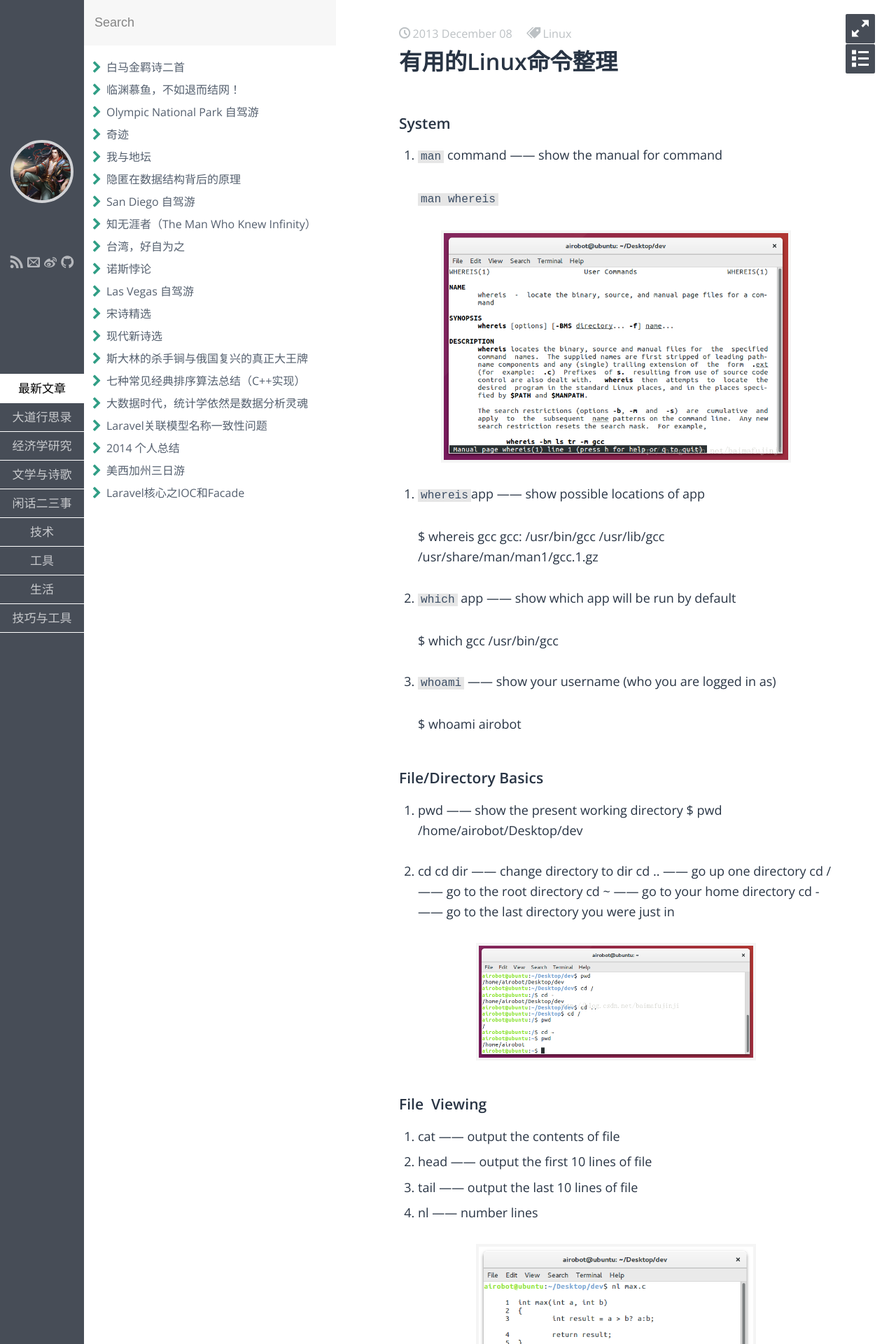
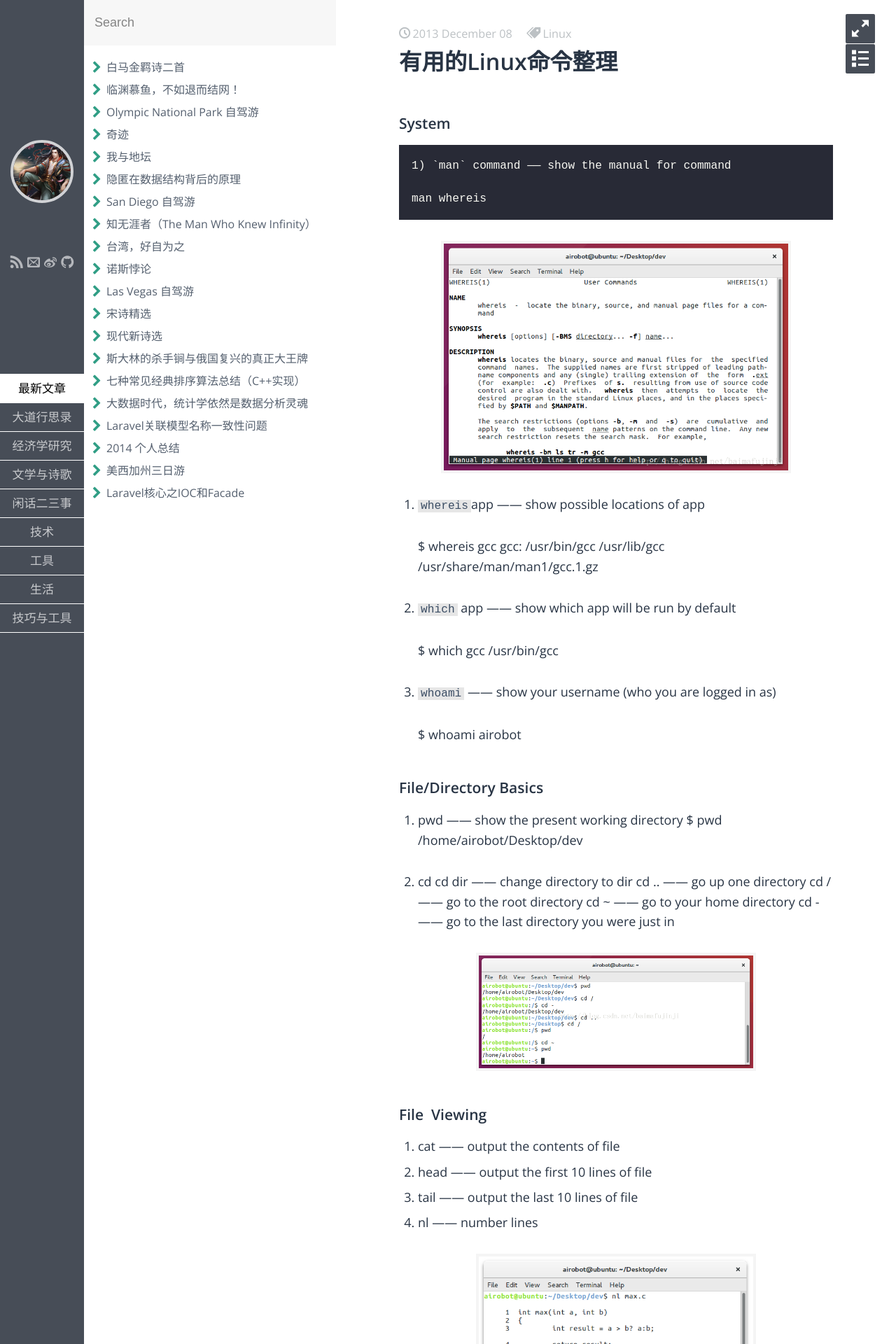
Before and after one commit to fzuo/baimafujinji, a Jekyll site: the page built from _posts/tool/2013-12-08-linux-command.md, in a window 1280 px wide. Shown: the top 1920 px of the page at 70% size. Built offline with Jekyll 4.4.1, drawn with Linux system fonts in a browser that asks for light colours; some web fonts are replaced; some of the changed lines change nothing that is shown.

Commit message:
Update 2013-12-08-linux-command.md

````diff
--- a/_posts/tool/2013-12-08-linux-command.md
+++ b/_posts/tool/2013-12-08-linux-command.md
@@ -9,9 +9,9 @@ keywords: Linux,命令
 
 ### System
 
-1. `man` command —— show the manual for command
+    1) `man` command —— show the manual for command
 
-    ```man whereis```
+    man whereis
 
 <p align="center">
 <img src="https://fzuo.github.io/assets/img/linux_command/linux_command_01.png" width="500">
````
